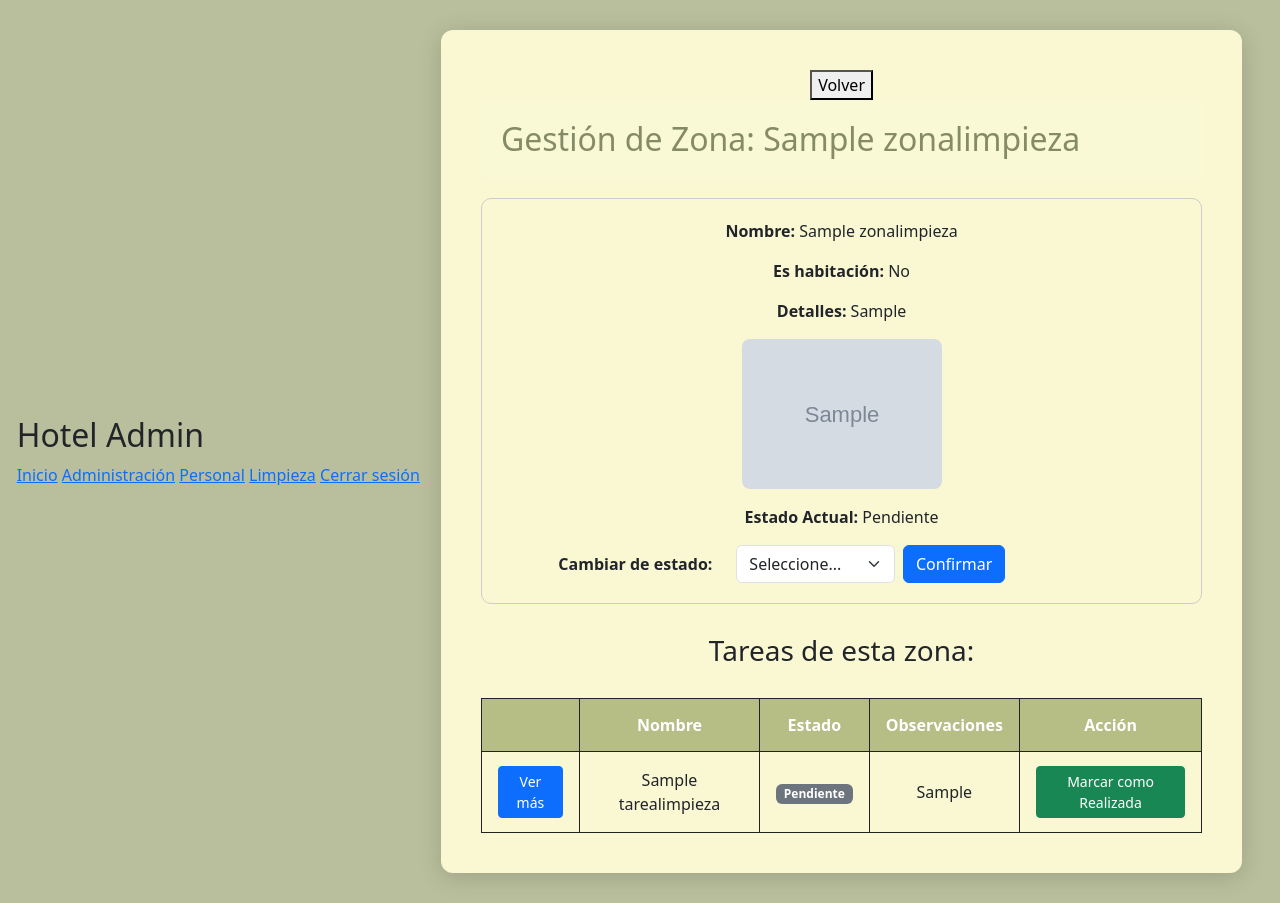
After one commit to Pdro-CLZ/Proyecto-Hotel-Luz-de-Luna-Sistema-, a Django app: page /limpieza/zonas/1/gestionar/ in a window 1280 px wide. The commit adds this page. Run offline with Django 5.2, Linux system fonts and the light colour scheme; a user stored in the database is signed in; tables that the repository leaves empty hold one stand-in row (values such as "Sample post"); grey boxes marked "Sample" are stand-in pictures.

Commit message:
Zonas y Tareas Empleados Completed

```diff
--- a/Hotel_project/limpieza/forms.py
+++ b/Hotel_project/limpieza/forms.py
@@ -13,11 +13,12 @@ class ZonaLimpiezaForm(forms.ModelForm):
 
     class Meta:
         model = ZonaLimpieza
-        fields = ['nombre', 'detalles', 'foto']
+        fields = ['nombre', 'detalles', 'foto', 'is_habitacion']
         labels = {
             'nombre': 'Nombre de la Zona',
             'detalles': 'Detalles',
             'foto': 'Foto de la Zona (opcional)',
+            'is_habitacion': '¿Es una habitación?',
         }
         widgets = {
             'detalles': forms.Textarea(attrs={'rows': 3}),
--- a/Hotel_project/limpieza/models.py
+++ b/Hotel_project/limpieza/models.py
@@ -9,6 +9,7 @@ class ZonaLimpieza(models.Model):
     usuario_registro = models.ForeignKey(Usuario, on_delete=models.PROTECT, related_name='zonas_registradas')
     estado = models.CharField(max_length=50, default='No disponible')
     fecha_registro = models.DateTimeField(default=timezone.now)
+    is_habitacion = models.BooleanField(default=False)
 
     def __str__(self):
         return self.nombre
@@ -20,6 +21,7 @@ class TareaLimpieza(models.Model):
     detalles = models.TextField(null=True, blank=True)
     foto = models.ImageField(upload_to='tareas_limpieza/', null=True, blank=True)
     estado = models.CharField(max_length=50, default='Pendiente')
+    observaciones_empleado = models.TextField(blank=True, null=True)
     usuario_modifica = models.ForeignKey(Usuario, on_delete=models.PROTECT, related_name='tareas_modificadas', null=True, blank=True)
     fecha_modificacion = models.DateTimeField(default=timezone.now)
 
--- /dev/null
+++ b/Hotel_project/limpieza/templates/limpieza/gestionar_zona.html
@@ -0,0 +1,164 @@
+{% extends 'base.html' %}
+{% block title %}Gestionar Zona{% endblock %}
+
+{% block content %}
+{% load static %}
+<!DOCTYPE html>
+<html lang="es">
+
+<head>
+    <meta charset="UTF-8">
+    <title>Gestionar Zona</title>
+    <link rel="stylesheet" href="{% static 'personal/css/styles1.css' %}">
+    <link href="https://cdn.jsdelivr.net/npm/bootstrap@5.3.2/dist/css/bootstrap.min.css" rel="stylesheet">
+</head>
+
+<body class="menu-bg">
+    <div class="menu-container">
+        <button class="boton-verde" onclick="window.location.href='/limpieza/zonas/estado'">Volver</button>
+
+        <div class="menu-header" style="display:flex; justify-content: space-between; align-items: center;">
+            <h2>Gestión de Zona: {{ zona.nombre }}</h2>
+        </div>
+                    {% if mensaje_alerta %}
+            <div class="alert alert-danger mt-3">{{ mensaje_alerta }}</div>
+            {% endif %}
+        <div class="zona-info" style="border: 1px solid #ccc; border-radius: 10px; padding: 20px; margin-top: 20px;">
+            <p><strong>Nombre:</strong> {{ zona.nombre }}</p>
+            <p><strong>Es habitación:</strong> {{ zona.es_habitacion|yesno:"Sí,No" }}</p>
+            <p><strong>Detalles:</strong> {{ zona.detalles }}</p>
+
+            {% if zona.foto %}
+            <div style="text-align:center; margin: 15px 0;">
+                <img src="{{ zona.foto.url }}" alt="Foto de la zona" style="max-width:200px; max-height:200px; border-radius:8px; object-fit:cover;">
+            </div>
+            {% endif %}
+
+            <div class="mt-3">
+                <p><strong>Estado Actual:</strong> {{ zona.estado }}</p>
+            </div>
+
+            <div class="row align-items-center mt-2">
+                <div class="col-md-4 text-end"><strong>Cambiar de estado:</strong></div>
+                <div class="col-md-5">
+                    <form method="post" action="">
+                        {% csrf_token %}
+                        <input type="hidden" name="cambiar_estado_zona" value="1">
+                        <div class="d-flex gap-2">
+                            <select name="nuevo_estado" class="form-select" required>
+                                <option value="" disabled selected>Seleccione...</option>
+                                <option value="Limpio (Disponible)">Limpio (Disponible)</option>
+                                <option value="Parcialmente Limpio (Disponible)">Parcialmente Limpio (Disponible)</option>
+                                <option value="Sucio (Disponible)">Sucio (Disponible)</option>
+                                <option value="Sucio (No Disponible)">Sucio (No Disponible)</option>
+                            </select>
+                            <button type="submit" class="btn btn-primary">Confirmar</button>
+                        </div>
+                    </form>
+                </div>
+            </div>
+
+        </div>
+
+        <h3 style="margin-top: 30px; margin-bottom: 15px;">Tareas de esta zona:</h3>
+
+        <div style="overflow-x:auto;">
+            <table class="menu-table">
+                <thead>
+                    <tr>
+                        <th></th>
+                        <th>Nombre</th>
+                        <th>Estado</th>
+                        <th>Observaciones</th>
+                        <th>Acción</th>
+                    </tr>
+                </thead>
+                <tbody>
+                    {% for tarea in tareas %}
+                    <tr>
+                        <td>
+                            <button class="btn btn-sm btn-primary" data-bs-toggle="modal" data-bs-target="#modalTarea{{ tarea.id }}">Ver más</button>
+                        </td>
+                        <td>{{ tarea.nombre }}</td>
+                        <td>
+                            {% if tarea.estado == "Pendiente" %}
+                                <span class="badge bg-secondary">Pendiente</span>
+                            {% else %}
+                                <span class="badge bg-success">Realizada</span>
+                            {% endif %}
+                        </td>
+                        <td>{{ tarea.observaciones_empleado|default:"Sin observaciones" }}</td>
+                        <td>
+                            {% if tarea.estado == "Pendiente" %}
+                            <button class="btn btn-sm btn-success" data-bs-toggle="modal" data-bs-target="#modalObservacion{{ tarea.id }}">
+                                Marcar como Realizada
+                            </button>
+                            {% else %}
+                            <button class="btn btn-sm btn-secondary" data-bs-toggle="modal" data-bs-target="#modalObservacion{{ tarea.id }}">
+                                Marcar como Pendiente
+                            </button>
+                            {% endif %}
+                        </td>
+                    </tr>
+
+                    <div class="modal fade" id="modalTarea{{ tarea.id }}" tabindex="-1" aria-hidden="true">
+                        <div class="modal-dialog">
+                            <div class="modal-content">
+                                <div class="modal-header">
+                                    <h5 class="modal-title">{{ tarea.nombre }}</h5>
+                                    <button type="button" class="btn-close" data-bs-dismiss="modal"></button>
+                                </div>
+                                <div class="modal-body">
+                                    <p><strong>Detalles:</strong> {{ tarea.detalles }}</p>
+                                    <p><strong>Estado:</strong> {{ tarea.estado }}</p>
+                                    <p><strong>Observaciones:</strong> {{ tarea.observaciones_empleado|default:"Sin observaciones" }}</p>
+                                    {% if tarea.foto %}
+                                    <div style="text-align:center; margin: 10px 0;">
+                                        <img src="{{ tarea.foto.url }}" alt="Foto de la tarea" style="max-width:150px; max-height:150px; border-radius:5px; object-fit:cover;">
+                                    </div>
+                                    {% endif %}
+                                </div>
+                                <div class="modal-footer">
+                                    <button type="button" class="btn btn-dark" data-bs-dismiss="modal">OK</button>
+                                </div>
+                            </div>
+                        </div>
+                    </div>
+
+                    <div class="modal fade" id="modalObservacion{{ tarea.id }}" tabindex="-1" aria-hidden="true">
+                        <div class="modal-dialog">
+                            <div class="modal-content">
+                                <form method="post" action="{% url 'cambiar_estado_tarea' tarea.id %}">
+                                    {% csrf_token %}
+                                    <div class="modal-header">
+                                        <h5 class="modal-title">Observaciones - {{ tarea.nombre }}</h5>
+                                        <button type="button" class="btn-close" data-bs-dismiss="modal"></button>
+                                    </div>
+                                    <div class="modal-body">
+                                        <label for="observaciones{{ tarea.id }}" class="form-label">¿Desea agregar alguna observación?</label>
+                                        <textarea name="observaciones" id="observaciones{{ tarea.id }}" rows="3" class="form-control" placeholder="Escriba aquí (opcional)..."></textarea>
+                                    </div>
+                                    <div class="modal-footer">
+                                        <button type="button" class="btn btn-secondary" data-bs-dismiss="modal">Cancelar</button>
+                                        <button type="submit" class="btn btn-primary">Guardar</button>
+                                    </div>
+                                </form>
+                            </div>
+                        </div>
+                    </div>
+
+                    {% empty %}
+                    <tr>
+                        <td colspan="5" style="text-align:center;">No hay tareas registradas en esta zona.</td>
+                    </tr>
+                    {% endfor %}
+                </tbody>
+            </table>
+        </div>
+
+    </div>
+
+    <script src="https://cdn.jsdelivr.net/npm/bootstrap@5.3.2/dist/js/bootstrap.bundle.min.js"></script>
+</body>
+</html>
+{% endblock %}
--- a/Hotel_project/limpieza/templates/limpieza/index_limpieza.html
+++ b/Hotel_project/limpieza/templates/limpieza/index_limpieza.html
@@ -21,8 +21,10 @@
 
         <h1>Zonas y Tareas Disponibles</h1>
 
-        <div class="my-5">
-            <p>TBD</p>
+        <div class="button-group my-4">
+            <button class="boton-verde" onclick="window.location.href='{% url 'lista_zonas_empleado' %}'">
+                Ver Zonas Disponibles
+            </button>
         </div>
 
         <h1>Administrar Zonas y Tareas</h1>
--- a/Hotel_project/limpieza/urls.py
+++ b/Hotel_project/limpieza/urls.py
@@ -6,4 +6,7 @@ urlpatterns = [
     path('zonas/', views.lista_zonas, name='lista_zonas'),
     path('zonas/agregar/', views.registrar_zona, name='registrar_zona'),
     path('zonas/editar/<int:zona_id>/', views.editar_zona, name='editar_zona'),
+    path('zonas/estado/', views.lista_zonas_empleado, name='lista_zonas_empleado'),
+    path('zonas/<int:zona_id>/gestionar/', views.gestionar_zona, name='gestionar_zona'),
+    path('zonas/tareas/<int:tarea_id>/cambiar_estado/', views.cambiar_estado_tarea, name='cambiar_estado_tarea'),
 ]
--- a/Hotel_project/limpieza/views.py
+++ b/Hotel_project/limpieza/views.py
@@ -34,10 +34,8 @@ def registrar_zona(request):
 
                 messages.success(request, "Registro satisfactorio")
                 return redirect('lista_zonas')
-
         else:
             messages.error(request, "Por favor revise los campos marcados.")
-
     else:
         zona_form = ZonaLimpiezaForm()
         formset = TareaFormSet(queryset=TareaLimpieza.objects.none())
@@ -46,6 +44,7 @@ def registrar_zona(request):
         'zona_form': zona_form,
         'formset': formset
     })
+
 
 @login_required
 def index_limpieza(request):
@@ -61,13 +60,7 @@ def lista_zonas(request):
 @login_required
 def editar_zona(request, zona_id):
     zona = get_object_or_404(ZonaLimpieza, id=zona_id)
-    TareaFormSet = modelformset_factory(
-        TareaLimpieza,
-        form=TareaLimpiezaForm,
-        extra=0,
-        can_delete=True,
-        max_num=10
-    )
+    TareaFormSet = modelformset_factory(TareaLimpieza, form=TareaLimpiezaForm, extra=0, can_delete=True, max_num=10)
 
     if request.method == 'POST':
         zona_form = ZonaLimpiezaForm(request.POST, request.FILES, instance=zona)
@@ -82,22 +75,17 @@ def editar_zona(request, zona_id):
 
             for i, form in enumerate(formset):
                 tarea = form.save(commit=False)
-
                 if tarea.pk is None:
                     tarea.zona = zona
-
                 if f'eliminar_tarea_{i}' in request.POST and tarea.foto:
                     tarea.foto.delete()
                     tarea.foto = None
-
                 tarea.usuario_modifica = request.user
                 tarea.save()
-
                 if form.cleaned_data.get('DELETE'):
                     tarea.delete()
 
             return redirect('lista_zonas')
-
     else:
         zona_form = ZonaLimpiezaForm(instance=zona)
         formset = TareaFormSet(queryset=zona.tareas.all())
@@ -107,3 +95,52 @@ def editar_zona(request, zona_id):
         'formset': formset,
         'zona': zona
     })
+
+
+@login_required
+def lista_zonas_empleado(request):
+    habitaciones = ZonaLimpieza.objects.filter(is_habitacion=True).order_by('nombre')
+    otras_zonas = ZonaLimpieza.objects.filter(is_habitacion=False).order_by('nombre')
+    return render(request, 'limpieza/lista_zonas_empleado.html', {
+        'habitaciones': habitaciones,
+        'otras_zonas': otras_zonas
+    })
+
+
+@login_required
+def gestionar_zona(request, zona_id):
+    zona = get_object_or_404(ZonaLimpieza, id=zona_id)
+    tareas = TareaLimpieza.objects.filter(zona=zona)
+    mensaje_alerta = None
+
+    if request.method == "POST" and "cambiar_estado_zona" in request.POST:
+        nuevo_estado = request.POST.get("nuevo_estado", "").strip()
+        if nuevo_estado:
+            tareas_pendientes = zona.tareas.filter(estado="Pendiente").count()
+            if nuevo_estado == "Limpio (Disponible)" and tareas_pendientes > 0:
+                mensaje_alerta = "No se puede cambiar a Limpio (Disponible) hasta que se completen todas las tareas."
+            else:
+                zona.estado = nuevo_estado
+                zona.save()
+                messages.success(request, f"Estado de la zona actualizado a {nuevo_estado}")
+                return redirect("gestionar_zona", zona_id=zona.id)
+
+    return render(request, 'limpieza/gestionar_zona.html', {
+        'zona': zona,
+        'tareas': tareas,
+        'mensaje_alerta': mensaje_alerta
+    })
+
+
+@login_required
+def cambiar_estado_tarea(request, tarea_id):
+    tarea = get_object_or_404(TareaLimpieza, id=tarea_id)
+    if request.method == "POST":
+        nueva_observacion = request.POST.get("observaciones", "").strip()
+        if tarea.estado == "Pendiente":
+            tarea.estado = "Realizada"
+        else:
+            tarea.estado = "Pendiente"
+        tarea.observaciones_empleado = nueva_observacion if nueva_observacion else tarea.observaciones_empleado
+        tarea.save()
+    return redirect("gestionar_zona", zona_id=tarea.zona.id)
```
Also changed, not shown: Hotel_project/limpieza/templates/limpieza/lista_zonas.html (+16 -7 lines), Hotel_project/limpieza/templates/limpieza/lista_zonas_empleado.html (added, +106 -0 lines), Hotel_project/limpieza/migrations/0005_zonalimpieza_is_habitacion.py (added), Hotel_project/limpieza/migrations/0006_tarealimpieza_observaciones_empleado.py (added).
